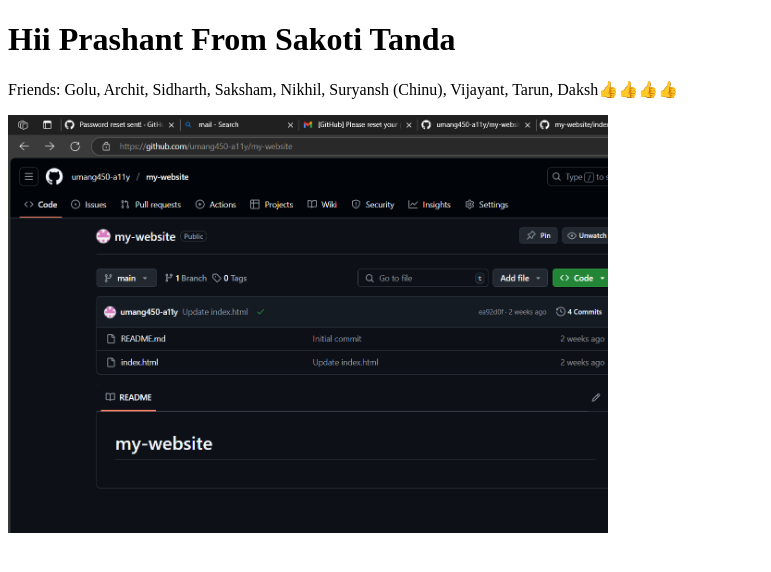
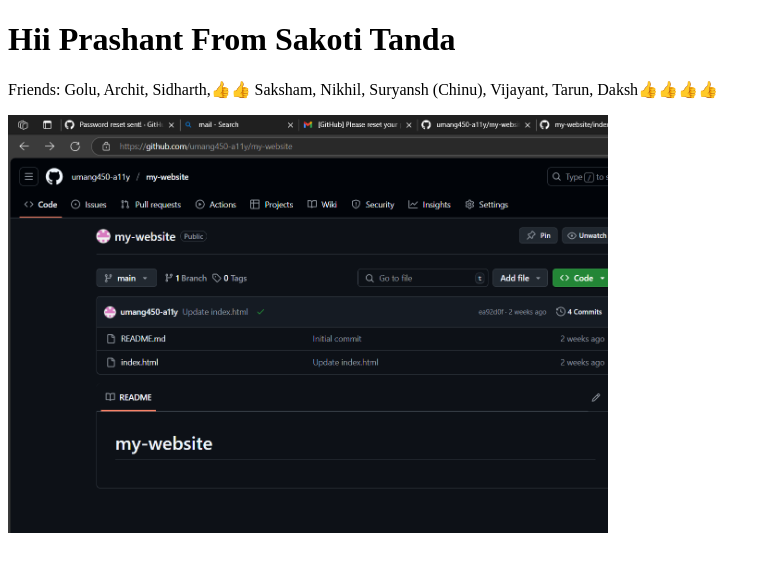
Before and after one commit to umang450-a11y/my-website, a plain HTML site: page index.html in a window 1280 px wide. Shown: the whole page, without its empty margins (0-771 px from the left). Drawn offline with Linux system fonts and the light colour scheme.

Commit message:
Update index.html

```diff
--- a/index.html
+++ b/index.html
@@ -5,7 +5,7 @@
 </head>
 <body>
   <h1>Hii Prashant From Sakoti Tanda</h1>
-  <p>Friends: Golu, Archit, Sidharth, Saksham, Nikhil, Suryansh (Chinu), Vijayant, Tarun, Daksh👍👍👍👍</p>
+  <p>Friends: Golu, Archit, Sidharth,👍👍 Saksham, Nikhil, Suryansh (Chinu), Vijayant, Tarun, Daksh👍👍👍👍</p>
 
   <!-- Image added below -->
   <img src="jaat.png" alt="Group Photo" width="600">
```
